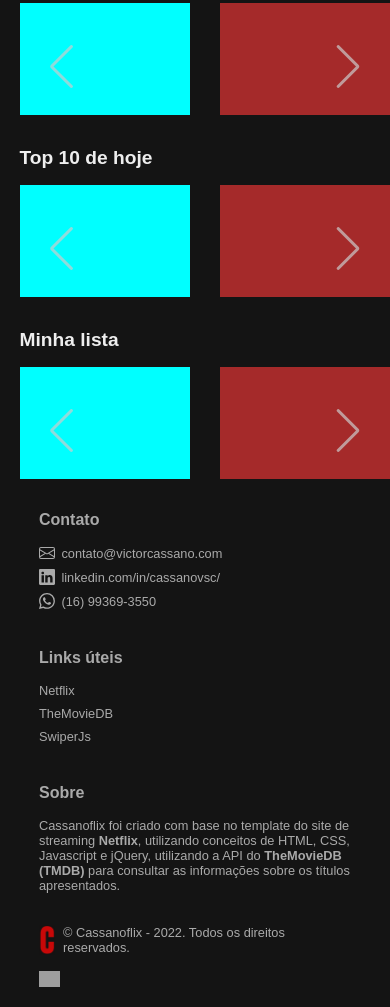
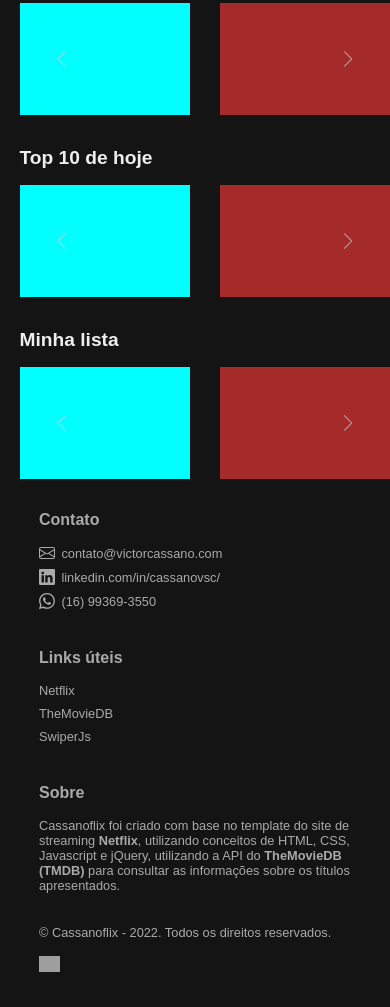
Before and after one commit to cassanovsc/Cassanoflix, a plain HTML site: page index.html in a window 390 px wide. Shown: the part 953-1960 px from the top of the page. Drawn offline with nearby package versions, Linux system fonts and the light colour scheme; grey boxes are pictures that could not be loaded.

Commit message:
Minor updates in anchors, responsive and swiper

```diff
--- a/css/style.css
+++ b/css/style.css
@@ -334,17 +334,8 @@ img{
   }
 }
 
-/*
-.list-cards {
-  background-color: aqua;
-  width: max-content;
-} */
-
 .card-data {
-  width:2rem;
-  height: 100px;
-  background-color: #E50914;
-  padding: 0.4rem;
+  cursor:pointer;
 }
 
 .swiper {
@@ -373,6 +364,15 @@ img{
   transition: 0.3s;
   opacity: 0.7;
   color: #CCC;
+}
+
+.swiper .swiper-button-next::after,.swiper .swiper-button-prev::after {
+margin-bottom: 1rem;
+transition: 0.3s;
+}
+
+.swiper .swiper-button-next:hover::after,.swiper .swiper-button-prev:hover::after {
+  font-size: 3rem;
 }
 
 .swiper .swiper-button-next {
@@ -425,7 +425,15 @@ img{
   .swiper-pagination.swiper-pagination-clickable.swiper-pagination-bullets.swiper-pagination-horizontal span.swiper-pagination-bullet {
     height: 0.3rem;
     width: 0.8rem;
-}
+  }
+
+  .swiper .swiper-button-next::after,.swiper .swiper-button-prev::after {
+    font-size: 1rem;
+  }
+
+  .swiper .swiper-button-next:hover::after,.swiper .swiper-button-prev:hover::after {
+    font-size: 1.2rem;
+  }
 }
 
 .footer {
@@ -475,7 +483,7 @@ img{
 
 @media (max-width: 950px) {
   .footer {
-    padding: 0 10% 1rem 10%;
+    padding: 0 10% 2rem 10%;
   }
 
   .footer-info {
--- a/index.html
+++ b/index.html
@@ -8,7 +8,7 @@
   <meta property="og:title" content="Cassanoflix - A Netflix Clone" />
   <meta property="og:url" content="https://www.cassanoflix.victorcassano.com/" />
   <meta property="og:description" content="Netflix Clone desenvolvido por Victor Cassano" />
-  <meta property="og:image" content="./img/dark-logo.png" />
+  <meta property="og:image" content="https://cassanoflix.victorcassano.com/img/dark-logo.png" />
   <meta property="og:type" content="website" />
   <meta property="og:locale" content="pt-BR" />
 
@@ -39,7 +39,7 @@
           </ul>
         </nav>
         <div class="header-options-left-mobile">
-          <a href="" onclick="activeDropdownOptions()">
+          <a href="javascript:void(0)" onclick="activeDropdownOptions()">
             <p class="keep-inline-block">Navegar</p>
             <div class="svg-div-p keep-inline-block"><svg xmlns="http://www.w3.org/2000/svg" fill="currentColor" class="bi bi-caret-down-fill" viewBox="0 0 16 16">
                 <path d="M7.247 11.14 2.451 5.658C1.885 5.013 2.345 4 3.204 4h9.592a1 1 0 0 1 .753 1.659l-4.796 5.48a1 1 0 0 1-1.506 0z" />
@@ -62,17 +62,17 @@
       <div class="header-right">
         <nav class="header-options-right">
           <ul>
-            <li id="pesquisar"><a href="">
+            <li id="pesquisar"><a href="javascript:void(0)">
                 <div class="svg-div-g"><svg xmlns="http://www.w3.org/2000/svg" fill="currentColor" class="bi bi-search" viewBox="0 0 16 16">
                     <path d="M11.742 10.344a6.5 6.5 0 1 0-1.397 1.398h-.001c.03.04.062.078.098.115l3.85 3.85a1 1 0 0 0 1.415-1.414l-3.85-3.85a1.007 1.007 0 0 0-.115-.1zM12 6.5a5.5 5.5 0 1 1-11 0 5.5 5.5 0 0 1 11 0z" />
                   </svg> </div>
               </a></li>
-            <li id="notificacao"><a href="">
+            <li id="notificacao"><a href="javascript:void(0)">
                 <div class="svg-div-g"><svg xmlns="http://www.w3.org/2000/svg" fill="currentColor" class="bi bi-bell-fill" viewBox="0 0 16 16">
                     <path d="M8 16a2 2 0 0 0 2-2H6a2 2 0 0 0 2 2zm.995-14.901a1 1 0 1 0-1.99 0A5.002 5.002 0 0 0 3 6c0 1.098-.5 6-2 7h14c-1.5-1-2-5.902-2-7 0-2.42-1.72-4.44-4.005-4.901z" />
                   </svg></div>
               </a></li>
-            <li id="usuario"><a href="">
+            <li id="usuario"><a href="javascript:void(0)">
                 <div class="svg-div-g keep-inline-block">
                   <svg xmlns="http://www.w3.org/2000/svg" fill="currentColor" class="bi bi-person-square" viewBox="0 0 16 16">
                     <path d="M11 6a3 3 0 1 1-6 0 3 3 0 0 1 6 0z" />
@@ -236,7 +236,7 @@
 
     <div class="copyright">
       <div class="copyright-cassanoflix">
-        <img src="./img/dark-logo.png" alt="imagem logo">
+        <!-- <img src="./img/dark-logo.png" alt="imagem logo"> -->
         <p> © Cassanoflix - <span id="currentYear"></span>. Todos os direitos reservados.</p>
       </div>
       <div class="tmdb">
--- a/js/script.js
+++ b/js/script.js
@@ -87,7 +87,7 @@ function updateSwiperSlides() {
     spaceBetween: 30,
     slidesPerGroup: currentSlidesPerView,
     loop: true,
-    loopFillGroupWithBlank: true,
+    loopFillGroupWithBlank: false,
     pagination: {
       el: '.swiper-pagination',
       clickable: true,
```
